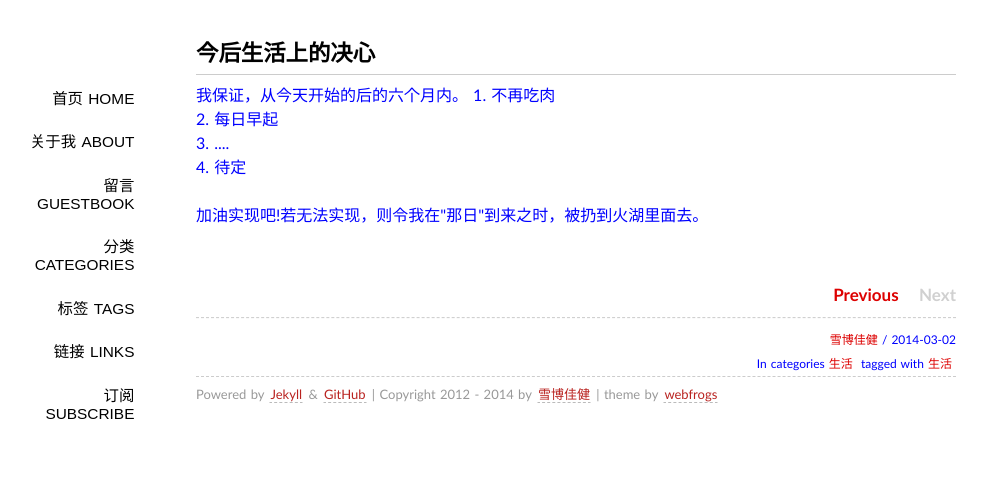
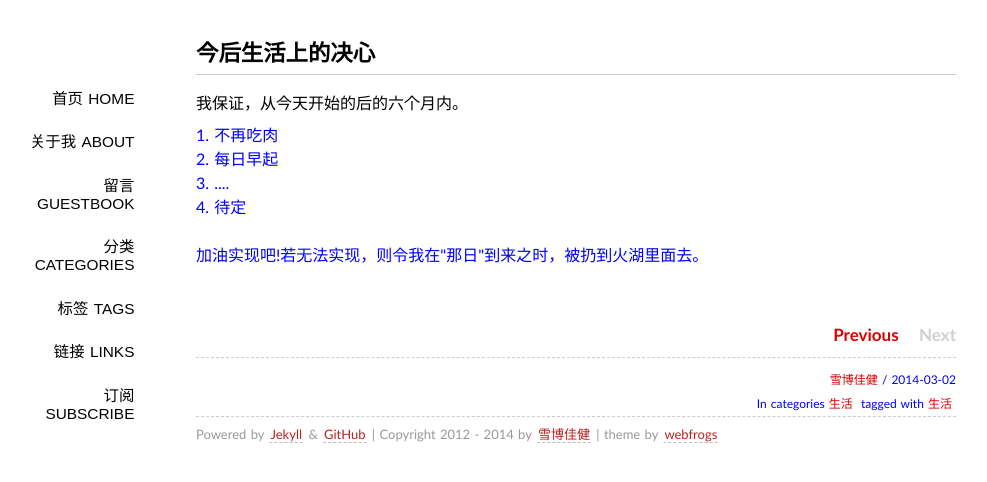
Before and after one commit to Successor/bigyuki.github.com, a Jekyll site: the page built from _posts/2014-03-02-Status.md, in a window 1280 px wide. Shown: the top 482 px of the page, without its empty margins (144-1131 px from the left). Built offline with Jekyll 4.4.1, drawn with Linux system fonts in a browser that asks for light colours; Markdown is read by kramdown in place of the engine named in the settings; comment, search, counter and statistics services are not loaded.

```diff
--- a/_posts/2014-03-02-Status.md
+++ b/_posts/2014-03-02-Status.md
@@ -6,12 +6,14 @@ category: 生活
 tags: [生活]
 ---
 
+
+我保证，从今天开始的后的六个月内。
 <font color=blue>
-我保证，从今天开始的后的六个月内。
 1. 不再吃肉<br/>
 2. 每日早起<br/>
 3. ....<br/>
 4. 待定<br/>
 <br/>
 <font/>
+
 加油实现吧!若无法实现，则令我在"那日"到来之时，被扔到火湖里面去。
```
